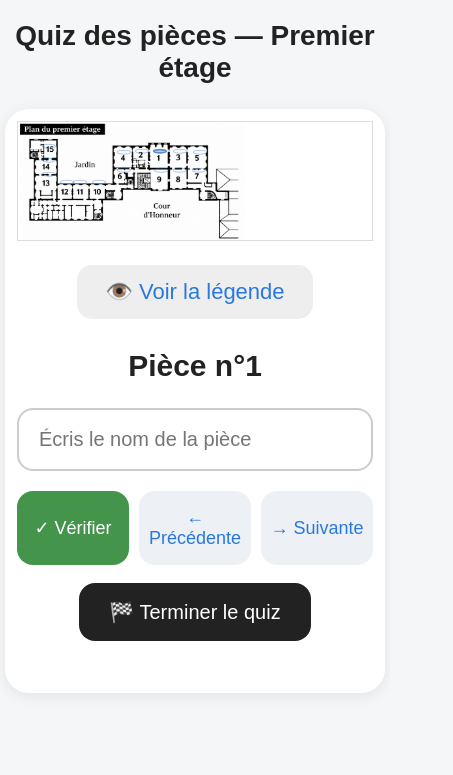
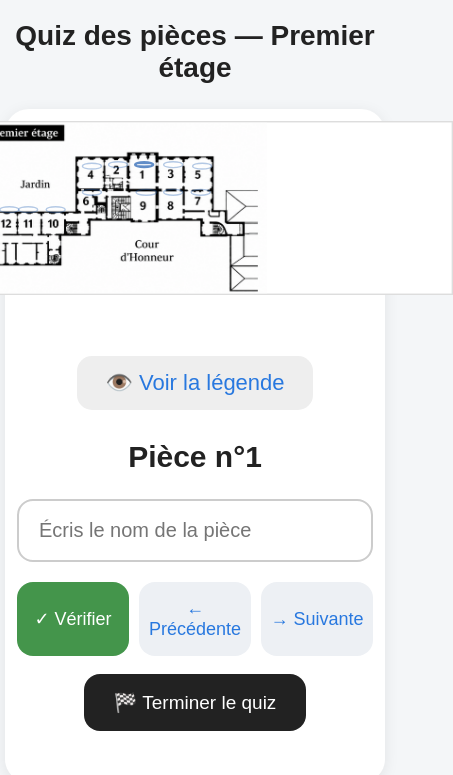
Before and after one commit to teamsec92/Quizz-premier-tage-, a plain HTML site: page index.html in a window 390 px wide. Shown: the whole page, 453 px wide, since content can reach past the window. Drawn offline with Linux system fonts and the light colour scheme.

Commit message:
Update index.html

```diff
--- a/index.html
+++ b/index.html
@@ -88,7 +88,7 @@ h1 {
     border: 2px solid rgba(200, 50, 50, 0.80);
 }
 
-/* POSITIONS */
+/* POSITIONS DES PASTILLES — CONSERVÉES */
 .r1  { left: 40.1%; top: 24.7%; }
 .r2  { left: 35.1%; top: 24.7%; }
 .r3  { left: 45.8%; top: 24.7%; }
@@ -203,7 +203,9 @@ button.check {
     font-weight: bold;
 }
 
+/* AFFICHAGE MOBILE */
 @media (max-width: 600px) {
+
     body {
         padding: 10px 5px;
     }
@@ -214,6 +216,17 @@ button.check {
 
     .quiz-card {
         padding: 12px;
+    }
+
+    /*
+       On agrandit le plan uniquement.
+       Les pastilles restent liées au plan
+       et gardent exactement leurs positions.
+    */
+    .plan-container {
+        transform: scale(1.45);
+        transform-origin: top center;
+        margin-bottom: 115px;
     }
 
     .question {
@@ -231,6 +244,10 @@ button.check {
     button.action {
         font-size: 18px;
         padding: 16px 5px;
+    }
+
+    .finish {
+        font-size: 19px;
     }
 }
 </style>
@@ -425,13 +442,9 @@ function updateRoomColors() {
                 normalize(correctAnswers[i]);
 
             if (user === correct) {
-
                 room.classList.add("correct");
-
             } else {
-
                 room.classList.add("incorrect");
-
             }
 
         }
@@ -523,9 +536,7 @@ function finishQuiz() {
         checked[i] = true;
 
         if (user === correct) {
-
             score++;
-
         }
 
     }
@@ -545,11 +556,8 @@ function finishQuiz() {
     document.getElementById("status").textContent = "";
 
     window.scrollTo({
-
         top: document.body.scrollHeight,
-
         behavior: "smooth"
-
     });
 
 }
@@ -560,13 +568,9 @@ function toggleLegend() {
         document.getElementById("legend");
 
     if (legend.style.display === "block") {
-
         legend.style.display = "none";
-
     } else {
-
         legend.style.display = "block";
-
     }
 
 }
@@ -576,9 +580,7 @@ document
 .addEventListener("keydown", function(event) {
 
     if (event.key === "Enter") {
-
         checkAnswer();
-
     }
 
 });
```
